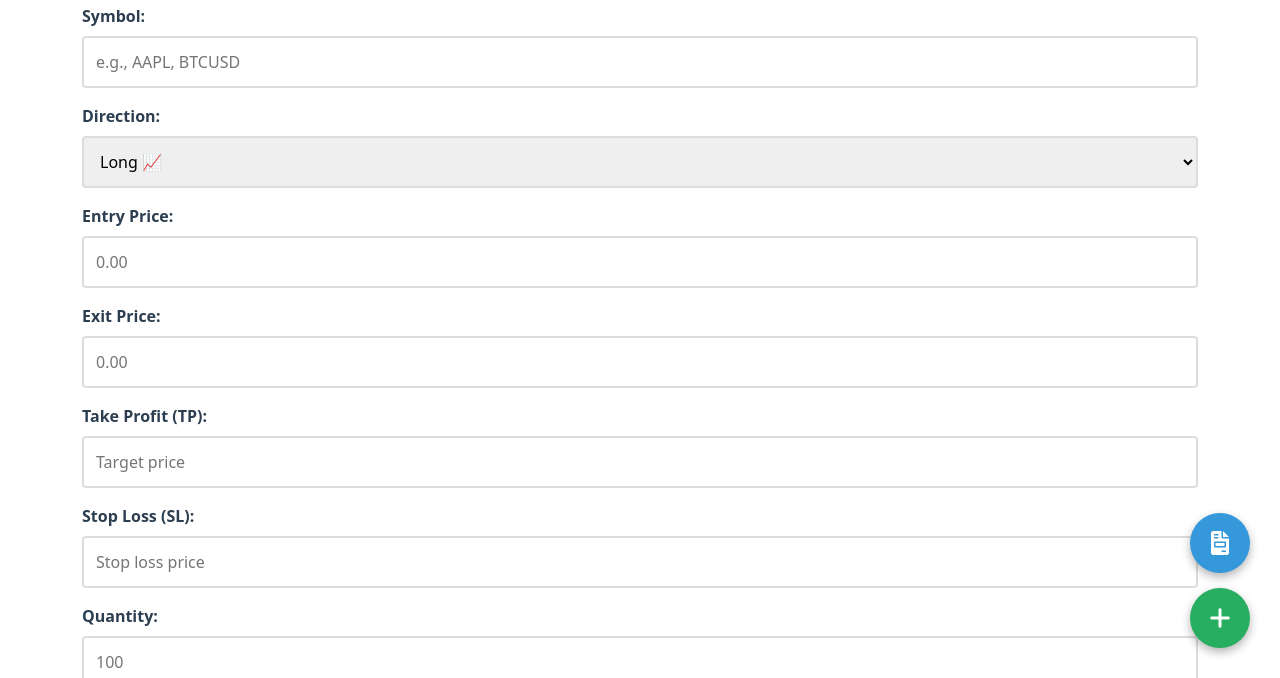
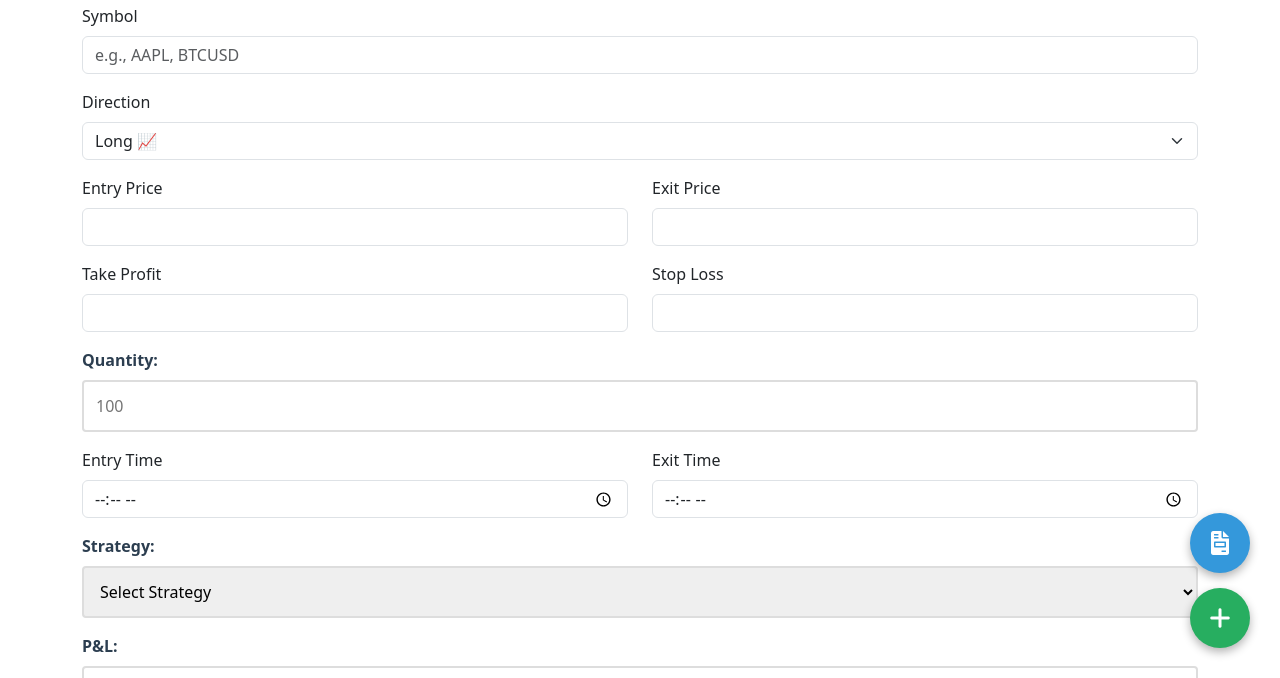
Before and after one commit to MedaAkhil/TradeJournal, a website: page public/journal.html in a window 1280 px wide. Shown: the part 122-800 px from the top of the page. Drawn offline with nearby package versions, Linux system fonts and the light colour scheme; no server answers.

Commit message:
styles changes in journal.html

```diff
--- a/public/journal.html
+++ b/public/journal.html
@@ -461,41 +461,45 @@
   </div>
 </nav>
 
-    <div class="container">
+    <div class="container mt-4 mb-5">
         <h2>Add Trade for <span id="currentDate"></span></h2>
 
         <form id="tradeForm">
-            <div class="form-row">
-                <label>Symbol:</label>
-                <input type="text" id="symbol" required placeholder="e.g., AAPL, BTCUSD">
+            <div class="mb-3">
+                <label class="form-label">Symbol</label>
+                <input type="text" id="symbol" class="form-control" placeholder="e.g., AAPL, BTCUSD" required>
             </div>
 
-            <div class="form-row">
-                <label>Direction:</label>
-                <select id="direction">
+            <div class="mb-3">
+                <label class="form-label">Direction</label>
+                <select id="direction" class="form-select">
                     <option value="LONG">Long 📈</option>
                     <option value="SHORT">Short 📉</option>
                 </select>
             </div>
 
-            <div class="form-row">
-                <label>Entry Price:</label>
-                <input type="number" id="entryPrice" step="0.01" required placeholder="0.00">
+            <div class="row">
+                <div class="col-md-6 mb-3">
+                    <label class="form-label">Entry Price</label>
+                    <input type="number" id="entryPrice" class="form-control" step="0.01">
+                </div>
+
+                <div class="col-md-6 mb-3">
+                    <label class="form-label">Exit Price</label>
+                    <input type="number" id="exitPrice" class="form-control" step="0.01">
+                </div>
             </div>
 
-            <div class="form-row">
-                <label>Exit Price:</label>
-                <input type="number" id="exitPrice" step="0.01" required placeholder="0.00">
-            </div>
+            <div class="row">
+                <div class="col-md-6 mb-3">
+                    <label class="form-label">Take Profit</label>
+                    <input type="number" id="takeProfit" class="form-control">
+                </div>
 
-            <div class="form-row">
-                <label>Take Profit (TP):</label>
-                <input type="number" id="takeProfit" step="0.01" placeholder="Target price">
-            </div>
-
-            <div class="form-row">
-                <label>Stop Loss (SL):</label>
-                <input type="number" id="stopLoss" step="0.01" placeholder="Stop loss price">
+                <div class="col-md-6 mb-3">
+                    <label class="form-label">Stop Loss</label>
+                    <input type="number" id="stopLoss" class="form-control">
+                </div>
             </div>
 
             <div class="form-row">
@@ -503,14 +507,15 @@
                 <input type="number" id="quantity" required placeholder="100">
             </div>
 
-            <div class="form-row time-row">
-                <div class="time-field">
-                    <label>Entry Time:</label>
-                    <input type="time" id="entryTime" step="1">
+            <div class="row">
+                <div class="col-md-6 mb-3">
+                    <label class="form-label">Entry Time</label>
+                    <input type="time" id="entryTime" class="form-control">
                 </div>
-                <div class="time-field">
-                    <label>Exit Time:</label>
-                    <input type="time" id="exitTime" step="1">
+
+                <div class="col-md-6 mb-3">
+                    <label class="form-label">Exit Time</label>
+                    <input type="time" id="exitTime" class="form-control">
                 </div>
             </div>
 
@@ -629,9 +634,9 @@
                 <textarea id="notes" rows="3" placeholder="Add notes about this trade..."></textarea>
             </div>
 
-            <button type="submit" id="saveTradeBtn">
+            <button type="submit" id="saveTradeBtn" class="btn btn-success w-100 py-2">
                 <span class="btn-text"><i class="fas fa-save"></i> Save Trade</span>
-                <span class="btn-loader" style="display: none;">
+                <span class="btn-loader">
                     <i class="fas fa-spinner fa-spin"></i> Saving...
                 </span>
             </button>
--- a/public/styles.css
+++ b/public/styles.css
@@ -1902,3 +1902,24 @@ button[type="submit"]:hover {
         grid-template-columns: repeat(2, 1fr);
     }
 }
+
+
+.fab {
+    border: none;
+}
+
+
+.fab-add { background: #198754; }
+.fab-contract { background: #0d6efd; }
+
+
+
+@media (max-width: 768px) {
+    h2 {
+        font-size: 1.4rem;
+    }
+
+    .container {
+        padding: 10px;
+    }
+}
```
Also changed, not shown: public/index.html (+1 -1 lines).
